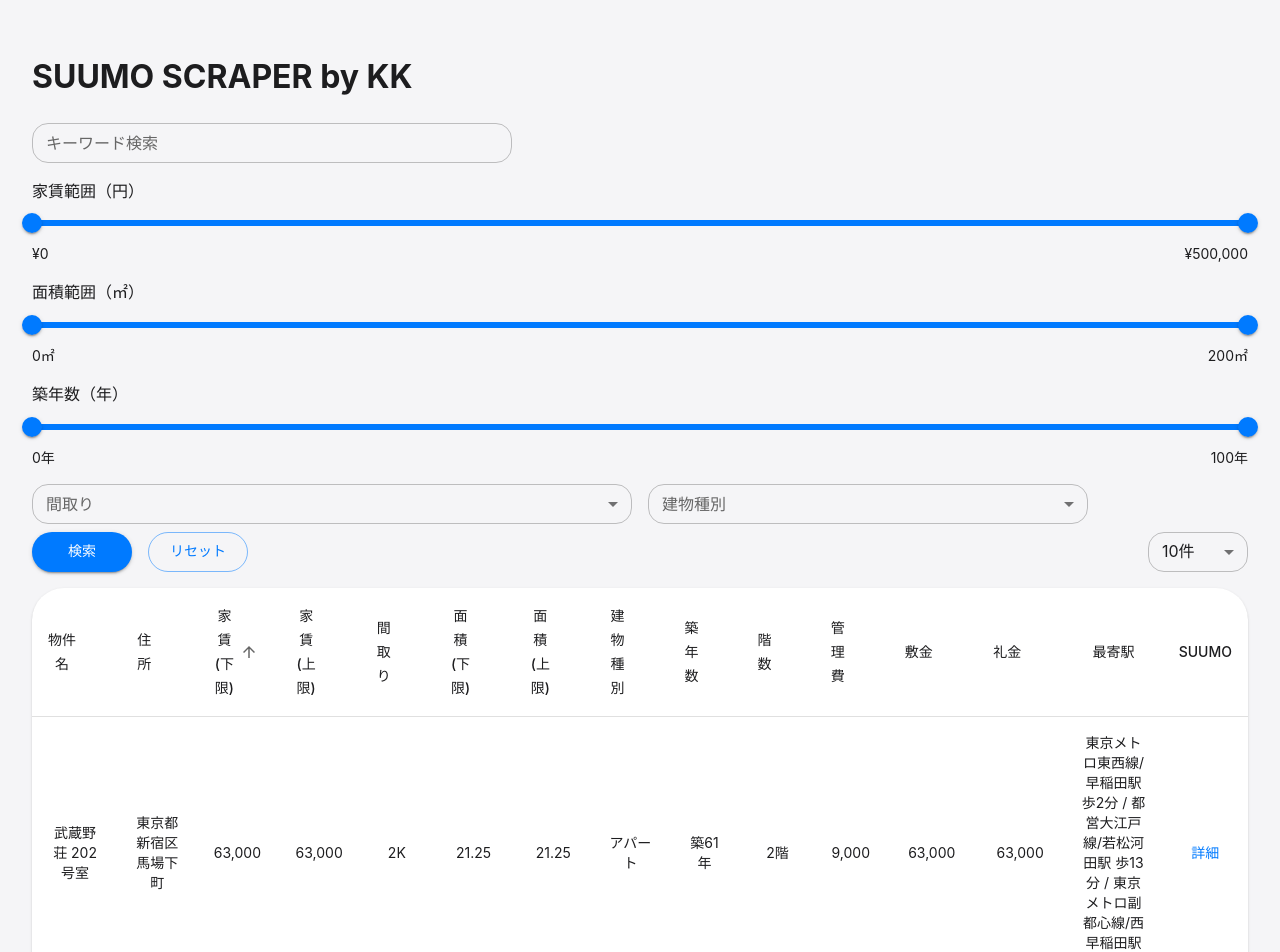
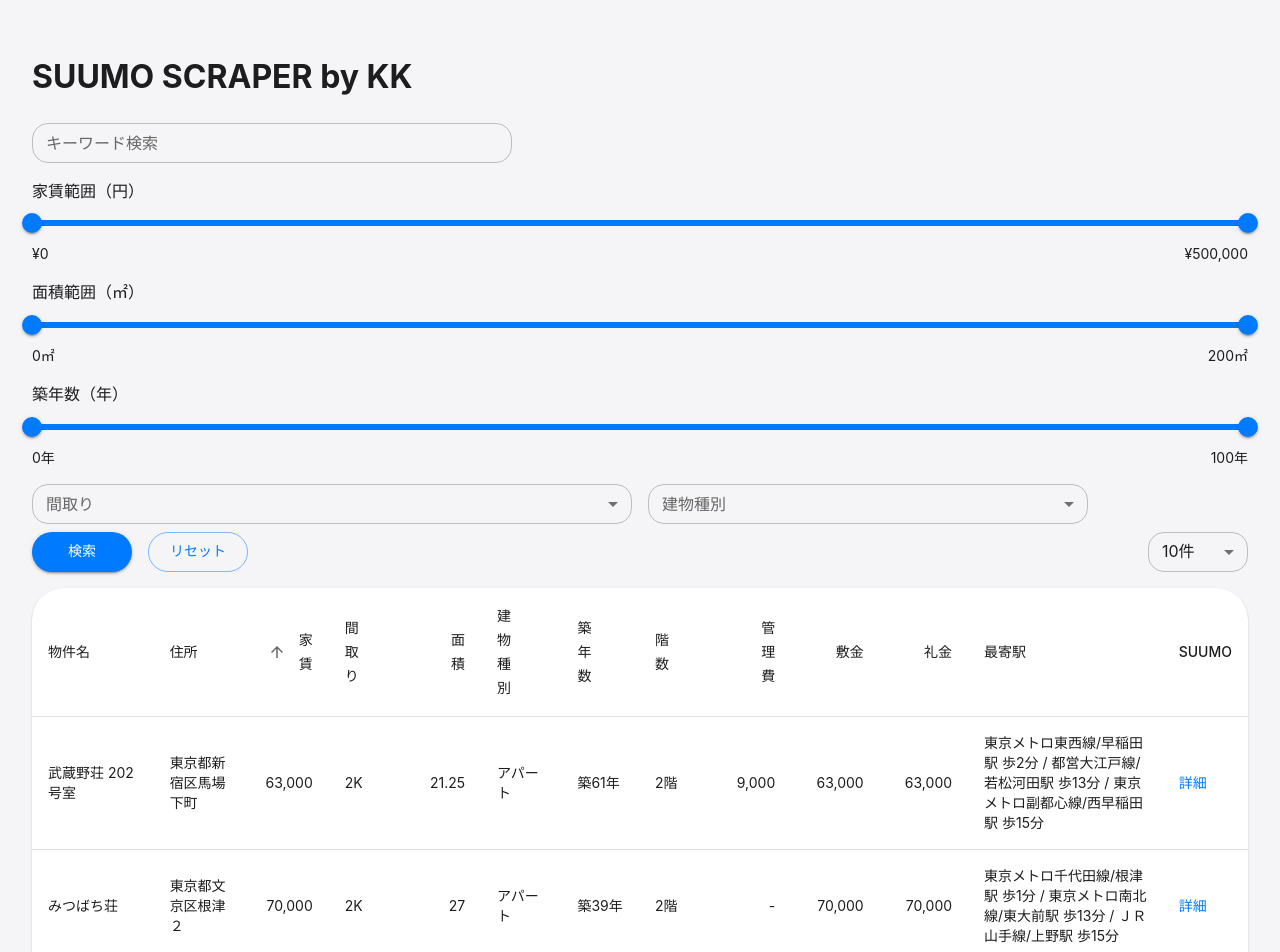
Before and after one commit to KazumasaKoshikawa/home-scraper, a React (Create React App) app in the folder frontend/: page / in a window 1280 px wide. Shown: the top 952 px of the page. Built offline with nearby package versions, Linux system fonts and the light colour scheme.

Commit message:
リスト見た目調整

```diff
--- a/frontend/src/components/List.tsx
+++ b/frontend/src/components/List.tsx
@@ -56,11 +56,9 @@
 const columns: { key: SortKey; label: string }[] = [
   { key: "name", label: "物件名" },
   { key: "address", label: "住所" },
-  { key: "rent_min", label: "家賃(下限)" },
-  { key: "rent_max", label: "家賃(上限)" },
+  { key: "rent_min", label: "家賃" },
   { key: "layout", label: "間取り" },
-  { key: "area_min", label: "面積(下限)" },
-  { key: "area_max", label: "面積(上限)" },
+  { key: "area_min", label: "面積" },
   { key: "building_type", label: "建物種別" },
   { key: "building_age", label: "築年数" },
   { key: "floor", label: "階数" },
@@ -104,6 +102,22 @@
   const paged = sorted.slice(startIdx, endIdx);
   const pageCount = Math.ceil(sorted.length / pageSize);
 
+  const rightAlignKeys = [
+    "rent_min",
+    "area_min",
+    "admin_fee_min",
+    "deposit",
+    "key_money",
+  ];
+  const leftAlignKeys = [
+    "name",
+    "address",
+    "layout",
+    "building_type",
+    "building_age",
+    "floor",
+  ];
+
   return (
     <>
       <TableContainer component={Paper} sx={{ borderRadius: 2, boxShadow: 1 }}>
@@ -111,7 +125,16 @@
           <TableHead>
             <TableRow>
               {columns.map((col) => (
-                <TableCell key={col.key} align="center">
+                <TableCell
+                  key={col.key}
+                  align={
+                    rightAlignKeys.includes(col.key)
+                      ? "right"
+                      : leftAlignKeys.includes(col.key)
+                      ? "left"
+                      : "center"
+                  }
+                >
                   <TableSortLabel
                     active={orderBy === col.key}
                     direction={orderBy === col.key ? order : "asc"}
@@ -121,50 +144,44 @@
                   </TableSortLabel>
                 </TableCell>
               ))}
-              <TableCell align="center">最寄駅</TableCell>
-              <TableCell align="center">SUUMO</TableCell>
+              <TableCell align="left">最寄駅</TableCell>
+              <TableCell align="left">SUUMO</TableCell>
             </TableRow>
           </TableHead>
           <TableBody>
             {paged.map((p) => (
               <TableRow key={p.id} hover sx={{ minHeight: 48 }}>
-                <TableCell align="center">
+                <TableCell align="left">
                   {p.name && p.name !== "-" ? p.name : "(名称なし)"}
                 </TableCell>
-                <TableCell align="center">{p.address}</TableCell>
-                <TableCell align="center">
+                <TableCell align="left">{p.address}</TableCell>
+                <TableCell align="right">
                   {p.rent_min !== undefined ? parsePrice(p.rent_min) : "-"}
                 </TableCell>
-                <TableCell align="center">
-                  {p.rent_max !== undefined ? parsePrice(p.rent_max) : "-"}
-                </TableCell>
-                <TableCell align="center">{p.layout}</TableCell>
-                <TableCell align="center">
+                <TableCell align="left">{p.layout}</TableCell>
+                <TableCell align="right">
                   {p.area_min !== undefined ? p.area_min : "-"}
                 </TableCell>
-                <TableCell align="center">
-                  {p.area_max !== undefined ? p.area_max : "-"}
-                </TableCell>
-                <TableCell align="center">{p.building_type}</TableCell>
-                <TableCell align="center">{p.building_age}</TableCell>
-                <TableCell align="center">{p.floor}</TableCell>
-                <TableCell align="center">
+                <TableCell align="left">{p.building_type}</TableCell>
+                <TableCell align="left">{p.building_age}</TableCell>
+                <TableCell align="left">{p.floor}</TableCell>
+                <TableCell align="right">
                   {p.admin_fee_min !== undefined
                     ? parsePrice(p.admin_fee_min)
                     : "-"}
                 </TableCell>
-                <TableCell align="center">
+                <TableCell align="right">
                   {p.deposit !== undefined ? parsePrice(p.deposit) : "-"}
                 </TableCell>
-                <TableCell align="center">
+                <TableCell align="right">
                   {p.key_money !== undefined ? parsePrice(p.key_money) : "-"}
                 </TableCell>
-                <TableCell align="center">
+                <TableCell align="left">
                   {p.stations && p.stations.length > 0
                     ? p.stations.join(" / ")
                     : "-"}
                 </TableCell>
-                <TableCell align="center">
+                <TableCell align="left">
                   <Link
                     href={p.url}
                     target="_blank"
```
